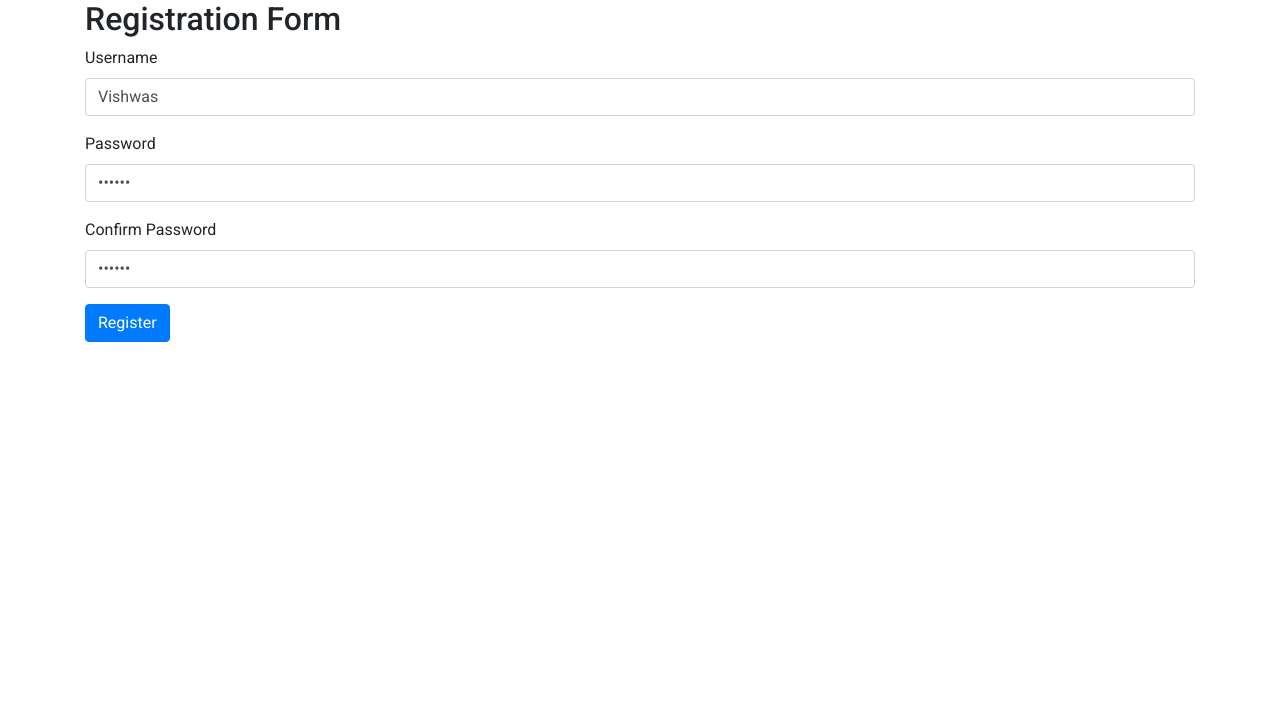
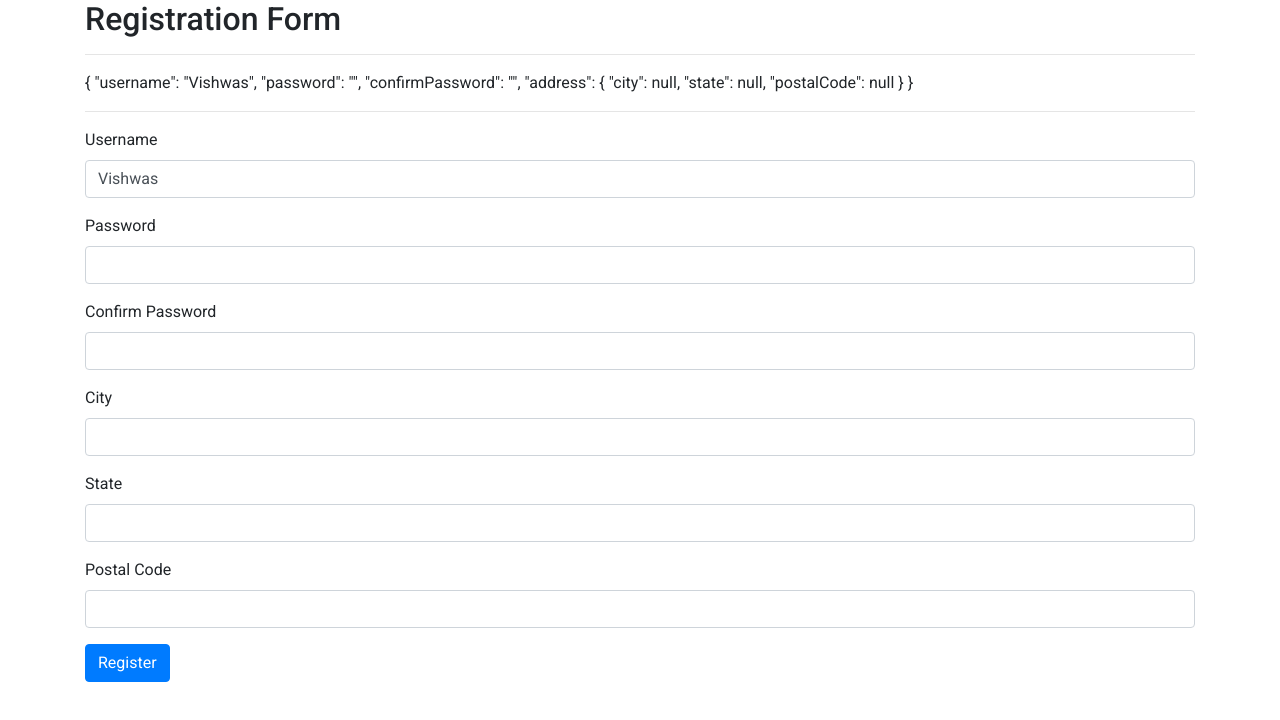
Before and after one commit to ozgursarikamis/angular-forms, an Angular app: page / in a window 1280 px wide. Shown: the top 720 px of the page. Built offline with nearby package versions, Linux system fonts and the light colour scheme.

Commit message:
nesting form groups

```diff
--- a/src/app/app.component.html
+++ b/src/app/app.component.html
@@ -1,5 +1,9 @@
 <div class="container">
   <h2>Registration Form</h2>
+  <hr />
+  {{ registrationForm.value | json }}
+  <hr />
+
   <form [formGroup]="registrationForm">
     <div class="form-group">
       <label>Username</label>
@@ -14,6 +18,23 @@
       <input formControlName="confirmPassword" type="password" class="form-control">
     </div>
 
+    <div formGroupName="address">
+        <div class="form-group">
+            <label>City</label>
+            <input type="text" class="form-control">
+          </div>
+
+          <div class="form-group">
+            <label>State</label>
+            <input type="text" class="form-control">
+          </div>
+
+          <div class="form-group">
+            <label>Postal Code</label>
+            <input type="text" class="form-control">
+          </div>
+    </div>
+
     <button class="btn btn-primary" type="submit">Register</button>
   </form>
 </div>
--- a/src/app/app.component.ts
+++ b/src/app/app.component.ts
@@ -9,7 +9,12 @@
 export class AppComponent {
   registrationForm = new FormGroup({
     username: new FormControl('Vishwas'),
-    password: new FormControl('123456'),
-    confirmPassword: new FormControl('123456')
+    password: new FormControl(''),
+    confirmPassword: new FormControl(''),
+    address: new FormGroup({
+      city: new FormControl(),
+      state: new FormControl(),
+      postalCode: new FormControl(),
+    })
   });
 }
```
